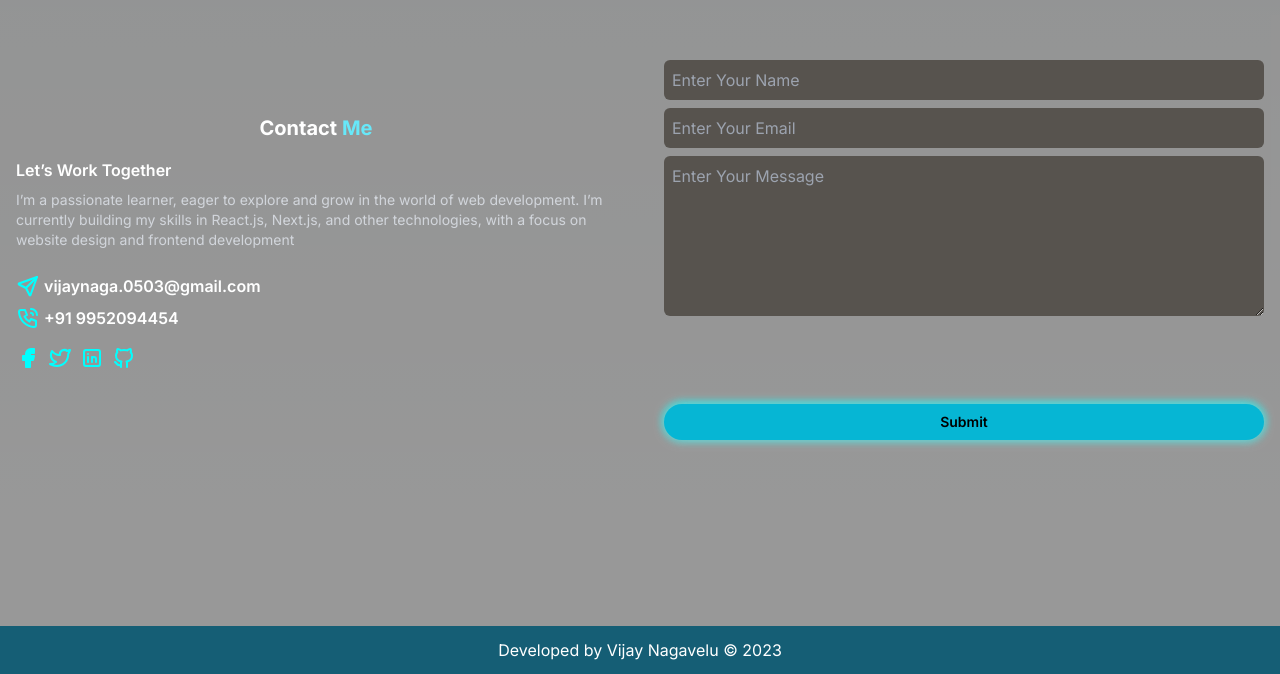
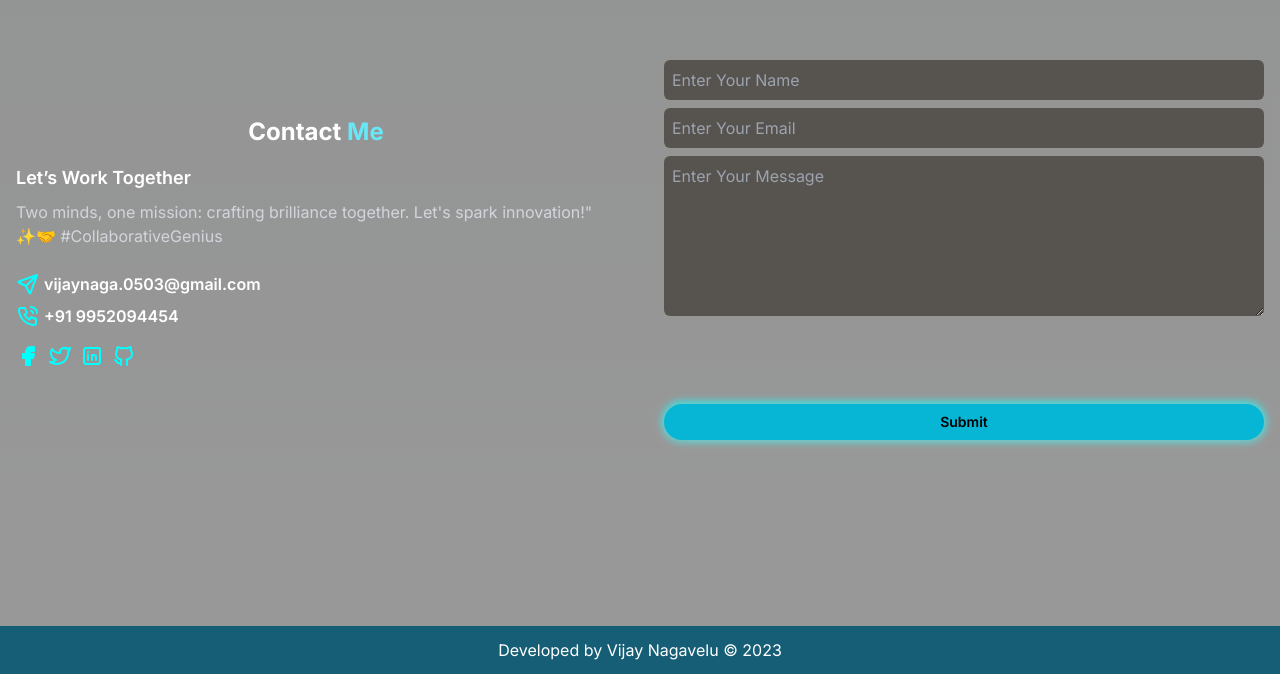
Before and after one commit to vijaynagavelu/portfolio, a Next.js app: page / in a window 1280 px wide. Shown: the part 2526-3200 px from the top of the page. Built offline with nearby package versions, Linux system fonts and the light colour scheme.

Commit message:
small update

```diff
--- a/src/app/page.js
+++ b/src/app/page.js
@@ -414,10 +414,10 @@ export default function Home() {
             {/* Left Column (Personal Details) */}
             <div className=" basis-1/2 text-center md:text-left pb-4 md:pb-0">
               <div className='flex justify-center'>
-                <h1 className="text-xl font-bold pb-4">Contact <span className='text-cyan-300'>Me</span></h1>
+                <h1 className="text-2xl font-bold pb-4">Contact <span className='text-cyan-300'>Me</span></h1>
               </div>
-              <p className="text-md font-semibold pb-2">Let&rsquo;s Work Together </p>
-              <p className="text-gray-300 text-sm pb-6"> I&rsquo;m a passionate learner, eager to explore and grow in the world of web development. I&rsquo;m currently building my skills in React.js, Next.js, and other technologies, with a focus on website design and frontend development</p>
+              <p className="text-lg font-semibold pb-2">Let&rsquo;s Work Together </p>
+              <p className="text-gray-300 text-base pb-6">Two minds, one mission: crafting brilliance together. Let's spark innovation!" ✨🤝 #CollaborativeGenius</p>
 
               <div className="flex justify-center md:justify-start gap-1 text-base font-semibold pb-2">
                 <svg xmlns="http://www.w3.org/2000/svg" class="icon icon-tabler icon-tabler-send" width="24" height="24" viewBox="0 0 24 24" stroke-width="2" stroke="cyan" fill="none" stroke-linecap="round" stroke-linejoin="round">
```
